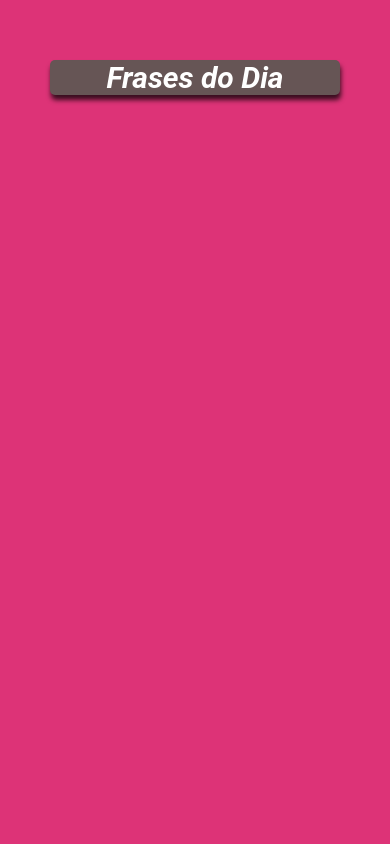
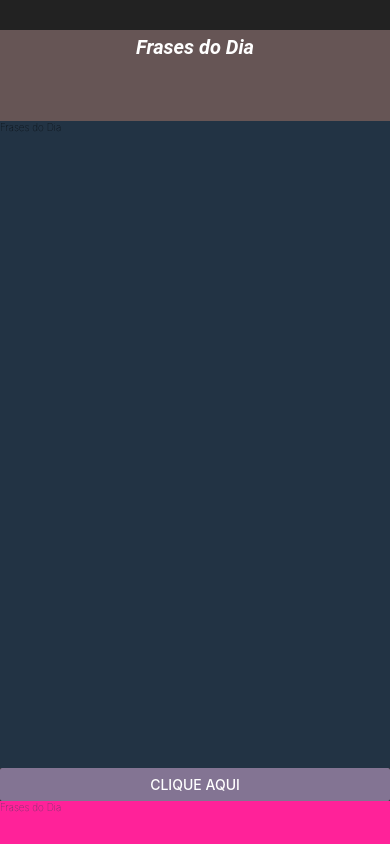
Before and after one commit to Mateusas3s/projects-react-native, a React Native app in the folder app2/: screen / in a window 390 px wide. Built offline with nearby package versions, Linux system fonts and the light colour scheme.

Commit message:
creating new styles

```diff
--- a/app2/App.js
+++ b/app2/App.js
@@ -1,35 +1,65 @@
 import React from 'react';
-import { StyleSheet, Text, View } from 'react-native';
+import { StyleSheet, Text, View, Button } from 'react-native';
 
 const styles = StyleSheet.create({
-  styleView: {
+  main: {
     flex: 1,
-    backgroundColor: '#d37',
+    backgroundColor: '#222',
   },
-  styleText: {
-    fontSize: 30,
+  top: {
+    flex: 2,
+    fontSize: 20,
     fontFamily: 'Roboto',
     fontWeight: 'bold',
     fontStyle: 'italic',
     textAlign: 'center',
-    textAlignVertical: 'center',
     color: '#fff',
     backgroundColor: '#655',
-    marginTop: 60,
-    marginHorizontal: 50,
-    borderRadius: 5,
-    shadowColor: '#000',
-    shadowOffset: {width:1, height:5},
-    shadowOpacity: 0.75,
-    shadowRadius: 5,
+    marginTop: 30,
+    paddingTop: 5,
+  },
+  cont: {
+    flex: 15,
+    fontSize: 10,
+    fontWeight: '100',
+    textAlign: 'left',
+    color: '#000',
+    backgroundColor: '#234',
+  },
+  button: {
+    marginBottom: 50,
+    marginHorizontal: 20,
+  },
+  rod: {
+    flex: 1,
+    fontSize: 10,
+    fontWeight: '100',
+    textAlign: 'left',
+    color: '#245',
+    backgroundColor: '#f29',
   }
 });
 
+const bottonPress = () =>{
+  alert("Botão Pressionado!");
+}
+
 export default class App extends React.Component {
   render() {
+    const {main, top, cont, button, rod} = styles;
     return (
-      <View style={styles.styleView}>
-        <Text style={styles.styleText}>Frases do Dia</Text>
+
+      <View style={main}>
+        <Text style={top}>Frases do Dia</Text>
+        <Text style={cont}>Frases do Dia</Text>
+        <Button
+          style={button}
+          title="Clique aqui"
+          color="#837493"
+          accessibilityLabel="Clique para abrir as notícias!"
+          onPress={bottonPress}
+        />
+        <Text style={rod}>Frases do Dia</Text>
       </View>
     );
   }
```
